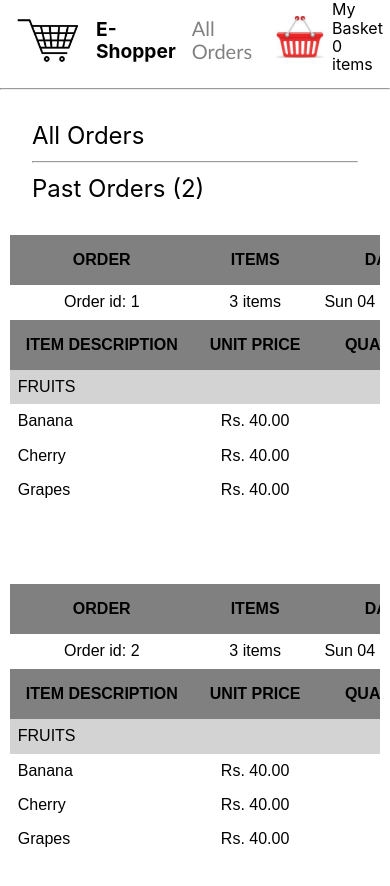
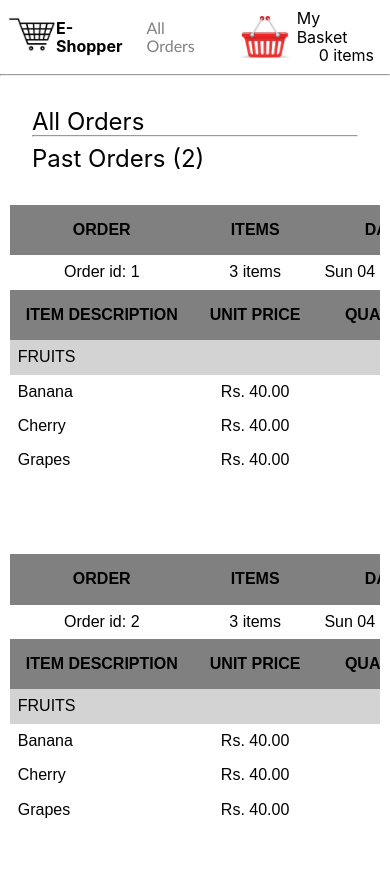
Before and after one commit to swethagumpena/e-shopper, a React (Create React App) app: page /orders in a window 390 px wide. Shown: the top 886 px of the page. Built offline with nearby package versions, Linux system fonts and the light colour scheme.

Commit message:
style: responsive Nav bar for mobile, tablet and PC

```diff
--- a/src/App.js
+++ b/src/App.js
@@ -1,4 +1,3 @@
-/* eslint-disable react/destructuring-assignment */
 import React, { Component } from 'react';
 import { BrowserRouter, Switch, Route } from 'react-router-dom';
 import './App.css';
@@ -75,7 +74,7 @@ class App extends Component {
           itemsCount: 3,
           date: 'Sun 04 Mar 2018',
           time: '10:01pm',
-          amount: 883.00,
+          amount: 883,
           items: [
             {
               id: 1,
@@ -132,7 +131,7 @@ class App extends Component {
     };
   }
 
-  onIncrement = (id) => { // make it  arrow function
+  onIncrement = (id) => {
     const { productObjects } = this.state;
     this.setState((prevState) => {
       let newState = {
@@ -155,14 +154,14 @@ class App extends Component {
     });
   }
 
-  onDecrement(item) {
+  onDecrement(item) { // passing item and not id, coz we  need to  check item's quantity
     if (item.quantity === 0) {
       return;
     }
-    const { productObjects } = this.state;
+    const { productObjects, cartCount } = this.state;
     const newState = {
       ...this.state,
-      cartCount: this.state.cartCount - 1,
+      cartCount: cartCount - 1,
       productObjects: productObjects.map((eachProduct) => {
         if (eachProduct.id === item.id) {
           return { ...eachProduct, quantity: eachProduct.quantity - 1 };
@@ -198,10 +197,10 @@ class App extends Component {
               <Orders
                 orders={orders}
               />
-
             </Route>
-            <Route path="/checkout"><CheckoutForm /></Route>
-
+            <Route path="/checkout">
+              <CheckoutForm />
+            </Route>
           </Switch>
         </BrowserRouter>
 
--- a/src/components/Cart/Cart.js
+++ b/src/components/Cart/Cart.js
@@ -13,6 +13,7 @@ const Cart = ({ cartItems }) => (
       <hr />
     </div>
     <table className="basket-table">
+      <tbody>
         <tr>
           <th>ITEM DESCRIPTION</th>
           <th>UNIT PRICE</th>
@@ -44,6 +45,8 @@ const Cart = ({ cartItems }) => (
             </td>
           </tr>
         ))}
+      </tbody>
+
     </table>
 
     <div className="total-container">
--- a/src/components/Home/Home.js
+++ b/src/components/Home/Home.js
@@ -1,8 +1,6 @@
-/* eslint-disable react/prop-types */
-// import PropTypes from 'prop-types';
+import PropTypes from 'prop-types';
 import React from 'react';
 import Product from '../Product/Product';
-// import Header from './Header';
 import './Home.css';
 
 const Home = ({ productObjects, onDecrement, onIncrement }) => {
@@ -14,7 +12,6 @@ const Home = ({ productObjects, onDecrement, onIncrement }) => {
       onDecrement={() => onDecrement(eachProduct)}
     />
   ));
-    // const { cartCount } = this.state;
 
   return (
     <div>
@@ -26,11 +23,18 @@ const Home = ({ productObjects, onDecrement, onIncrement }) => {
   );
 };
 
-// Home.propTypes = {
-//   onIncrement: PropTypes.func.isRequired,
-//   onDecrement: PropTypes.func.isRequired,
-//   productObjects:
+Home.propTypes = {
+  onIncrement: PropTypes.func.isRequired,
+  onDecrement: PropTypes.func.isRequired,
+  // productObjects-> array of objects
+  productObjects: PropTypes.arrayOf(PropTypes.shape({
+    id: PropTypes.number,
+    productName: PropTypes.string,
+    quantity: PropTypes.number,
+    price: PropTypes.number,
+    url: PropTypes.string,
+  })).isRequired,
 
-// };
+};
 
 export default Home;
--- a/src/components/Nav/Header.css
+++ b/src/components/Nav/Header.css
@@ -1,15 +1,11 @@
 .header{
-    margin: auto;
-    /* padding: 2em; */
     display: flex;
-    /* width: 100%; */
-    /* justify-content: space-between; */
+    justify-content: space-between;
 }
 
 .trolley-img  {
     float: left;
     width: 4rem;
-    /* padding: 0.5em; */
 }
 
 .company {
@@ -26,14 +22,8 @@
     align-items: center;
 }
 
-.blank {
-    display: flex;
-    flex-grow: 2;
-}
-
 .basket{
     display: flex;
-    /* padding: 1em; */
 }
 
 .basket > a {
@@ -49,13 +39,7 @@
     font-family:'Trebuchet MS', 'Lucida Sans Unicode', 'Lucida Grande', 'Lucida Sans', Arial, sans-serif;
     font-size: 1.5rem;
     color: black;
-    /* text-decoration:none !important;   not working, remove underline */
 }
-
-/* .orders:link {
-    text-decoration: none;
-    color: chartreuse;
-} */
 
 .basket-img{
     width: 3rem;
@@ -85,3 +69,22 @@
     font-size: 1.25rem;
     color: gray;
 }
+
+@media (max-width: 30rem){
+    .company{
+        padding: 1rem 0.5rem 1rem 0.5rem;
+    }
+    .trolley-img{
+        width: 3rem;
+    }
+    .company p{
+        font-size: medium;
+        padding-left: 0;
+    }
+    .basket > a{
+        font-size: medium;
+    }
+    hr{
+        margin: 0 0 0.5rem 0;
+    }
+}
--- a/src/components/Nav/Header.js
+++ b/src/components/Nav/Header.js
@@ -13,10 +13,8 @@ function Header(props) {
           {' '}
           <p>E-Shopper</p>
         </div>
-        <div className="blank" />
         <div className="basket">
           <Link to="/orders" className="all-orders">
-            {/* <div className="orders">All Orders</div> */}
             All Orders
           </Link>
           <Link to="/cart">
--- a/src/components/Orders/Orders.js
+++ b/src/components/Orders/Orders.js
@@ -14,6 +14,7 @@ const Orders = ({ orders }) => (
     </div>
     <div>
       <table className="basket-table">
+        <tbody>
           {orders.map((order) => (
             <>
               <tr key={order.id}>
@@ -34,7 +35,12 @@ const Orders = ({ orders }) => (
                   items
                 </td>
                 <td className="items-align">{order.date}</td>
-              <td className="items-align">{order.amount}</td>
+                <td className="items-align">
+                  Rs.
+                  {' '}
+                  {order.amount}
+                  .00
+                </td>
               </tr>
               <tr>
                 <th>ITEM DESCRIPTION</th>
@@ -85,6 +91,8 @@ const Orders = ({ orders }) => (
               </tr>
             </>
           ))}
+        </tbody>
+
       </table>
     </div>
 
```
Also changed, not shown: src/components/Product/Product.js (+4 -33 lines), src/banana.jpeg (deleted). Lines whose indentation alone changed are shown as unchanged.
